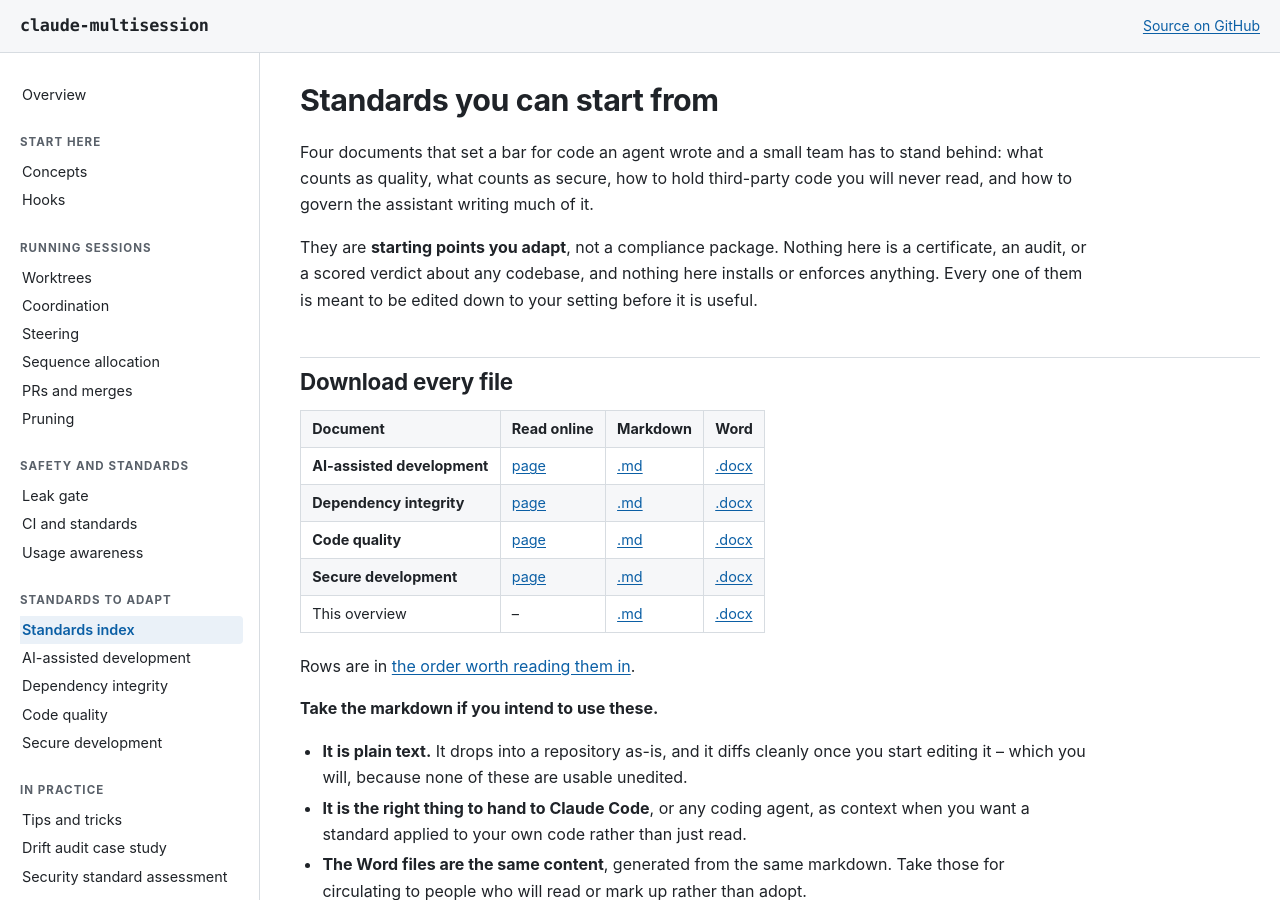
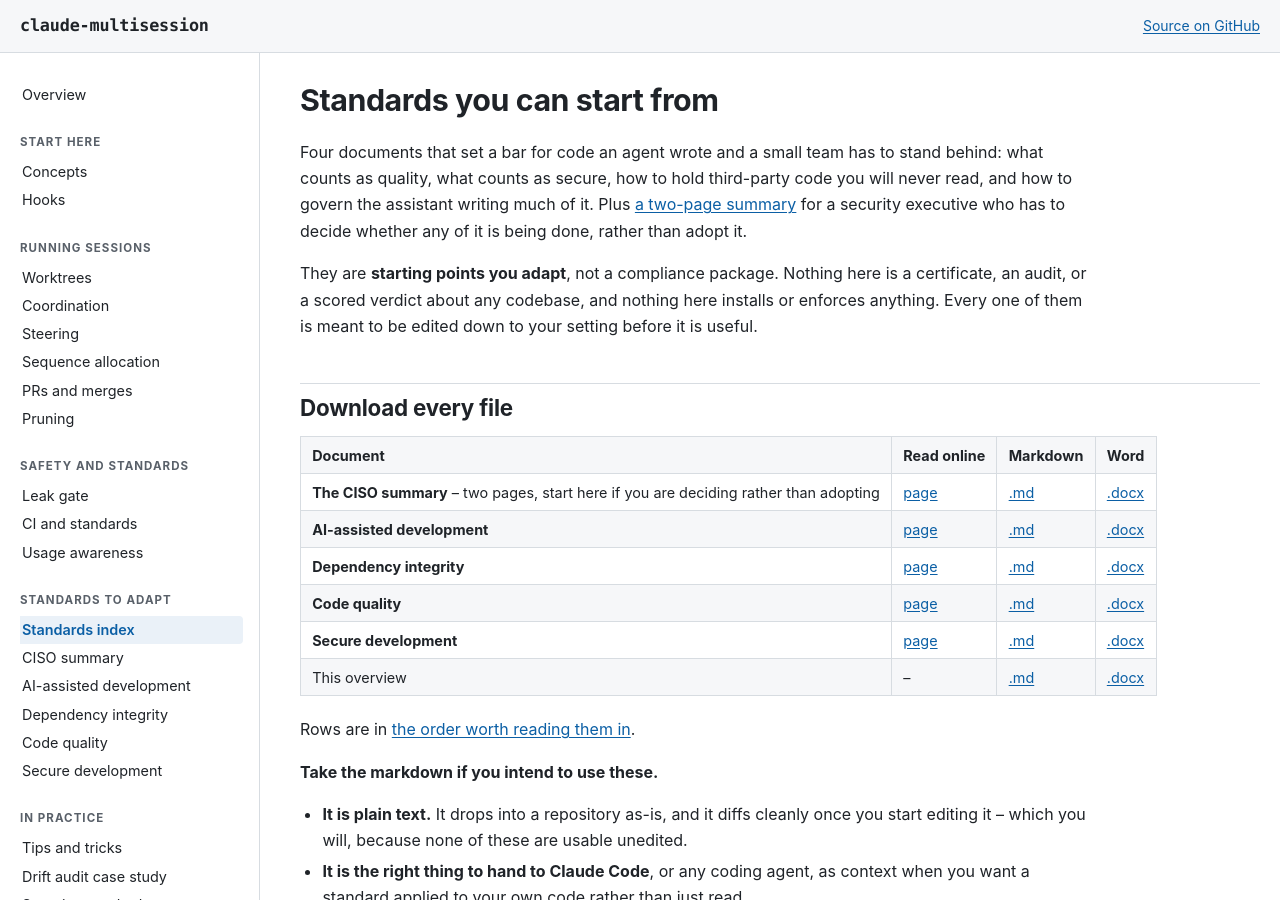
Before and after one commit to wshallwshall/claude-multisession, a Jekyll site: the page built from docs/standards/OVERVIEW.md, in a window 1280 px wide and 900 px high. Built offline with Jekyll 4.4.1, drawn with Linux system fonts in a browser that asks for light colours; our own code applies the rules of GitHub Pages for plain Markdown files; some of the changed text lies outside the part shown.

Commit message:
docs(standards): a two-page CISO summary
The four standards are written for whoever will adopt them. Nobody deciding
whether the work is being done at all will read 2,600 lines to find out, so this
is the version for that reader: two pages, skimmable, and ending in questions
they can put to a team.

Its argument is that the risk categories have not changed -- injection, weak
authorisation, bad dependencies, leaked secrets are the same list as last year --
while volume, speed and confidence have. Reviewing more output does not answer
that; controls that do not care how finished the output looks do.

Structure is built for skimming rather than reading: a four-bullet bottom line,
the five failure modes as a table, five questions with a good and a bad answer
side by side, a funding order, and what the material explicitly is not. The
strongest single question in it is asking how a team knows a gate works -- "we
broke it on purpose and watched it fail" versus "it is green" -- which is this
repository's own liveness rule in the form an executive can use.

Everything in it traces to the four documents. No new claims, no statistics
beyond what already survived verification there, and the same refusal to imply
certification: a completed self-assessment is an argued position with pointers.

Wired into the overview's download table, the intro, the bulk fetch commands and
the navigation. The Word copy is generated WITHOUT a table of contents -- the
exception is now documented in the pin's header, because a TOC on a two-page
document costs a page to list headings the reader can already see.

Verified: check-ascii clean over 88 files, leak gate exit 0 over 94, all seven
test files pass, and a domain sweep of the new document returns nothing but this
site's own download URLs.

````diff
--- a/docs/_data/nav.yml
+++ b/docs/_data/nav.yml
@@ -71,6 +71,9 @@
     - label: Standards index
       title: Standards you can start from
       path: /standards/OVERVIEW.html
+    - label: CISO summary
+      title: The CISO summary
+      path: /standards/CISO-SUMMARY.html
     - label: AI-assisted development
       title: "AI-assisted development: keeping the result trustworthy"
       path: /standards/AI-ASSISTED-DEVELOPMENT.html
--- a/docs/standards/OVERVIEW.md
+++ b/docs/standards/OVERVIEW.md
@@ -2,7 +2,8 @@
 
 Four documents that set a bar for code an agent wrote and a small team has to stand behind: what
 counts as quality, what counts as secure, how to hold third-party code you will never read, and how
-to govern the assistant writing much of it.
+to govern the assistant writing much of it. Plus [a two-page summary](CISO-SUMMARY.md) for a
+security executive who has to decide whether any of it is being done, rather than adopt it.
 
 They are **starting points you adapt**, not a compliance package. Nothing here is a certificate, an
 audit, or a scored verdict about any codebase, and nothing here installs or enforces anything. Every
@@ -12,6 +13,7 @@ one of them is meant to be edited down to your setting before it is useful.
 
 | Document | Read online | Markdown | Word |
 |---|---|---|---|
+| **The CISO summary** -- two pages, start here if you are deciding rather than adopting | [page](CISO-SUMMARY.md) | [.md](https://raw.githubusercontent.com/wshallwshall/claude-multisession/main/docs/standards/CISO-SUMMARY.md) | [.docx](https://raw.githubusercontent.com/wshallwshall/claude-multisession/main/docs/standards/word/CISO-SUMMARY.docx) |
 | **AI-assisted development** | [page](AI-ASSISTED-DEVELOPMENT.md) | [.md](https://raw.githubusercontent.com/wshallwshall/claude-multisession/main/docs/standards/AI-ASSISTED-DEVELOPMENT.md) | [.docx](https://raw.githubusercontent.com/wshallwshall/claude-multisession/main/docs/standards/word/AI-ASSISTED-DEVELOPMENT.docx) |
 | **Dependency integrity** | [page](DEPENDENCY-INTEGRITY.md) | [.md](https://raw.githubusercontent.com/wshallwshall/claude-multisession/main/docs/standards/DEPENDENCY-INTEGRITY.md) | [.docx](https://raw.githubusercontent.com/wshallwshall/claude-multisession/main/docs/standards/word/DEPENDENCY-INTEGRITY.docx) |
 | **Code quality** | [page](CODE-QUALITY.md) | [.md](https://raw.githubusercontent.com/wshallwshall/claude-multisession/main/docs/standards/CODE-QUALITY.md) | [.docx](https://raw.githubusercontent.com/wshallwshall/claude-multisession/main/docs/standards/word/CODE-QUALITY.docx) |
@@ -86,7 +88,7 @@ Individual links are in [Download every file](#download-every-file) at the top.
 only for pulling all of them at once, into a `standards/` directory below wherever you run it:
 
 ```sh
-for f in OVERVIEW CODE-QUALITY SECURE-DEVELOPMENT AI-ASSISTED-DEVELOPMENT DEPENDENCY-INTEGRITY; do
+for f in OVERVIEW CISO-SUMMARY CODE-QUALITY SECURE-DEVELOPMENT AI-ASSISTED-DEVELOPMENT DEPENDENCY-INTEGRITY; do
   curl -fsSL --create-dirs -o "standards/$f.md" \
     "https://raw.githubusercontent.com/wshallwshall/claude-multisession/main/docs/standards/$f.md"
 done
@@ -95,7 +97,7 @@ done
 ```powershell
 $base = 'https://raw.githubusercontent.com/wshallwshall/claude-multisession/main/docs/standards'
 New-Item -ItemType Directory -Force standards | Out-Null
-'OVERVIEW','CODE-QUALITY','SECURE-DEVELOPMENT','AI-ASSISTED-DEVELOPMENT','DEPENDENCY-INTEGRITY' |
+'OVERVIEW','CISO-SUMMARY','CODE-QUALITY','SECURE-DEVELOPMENT','AI-ASSISTED-DEVELOPMENT','DEPENDENCY-INTEGRITY' |
   ForEach-Object { Invoke-WebRequest "$base/$_.md" -OutFile "standards/$_.md" }
 ```
 
````
Also changed, not shown: docs/standards/CISO-SUMMARY.md (added, +97 -0 lines), tests/test_word_copies_track_the_markdown.py (+3 -0 lines), 2 other files.
